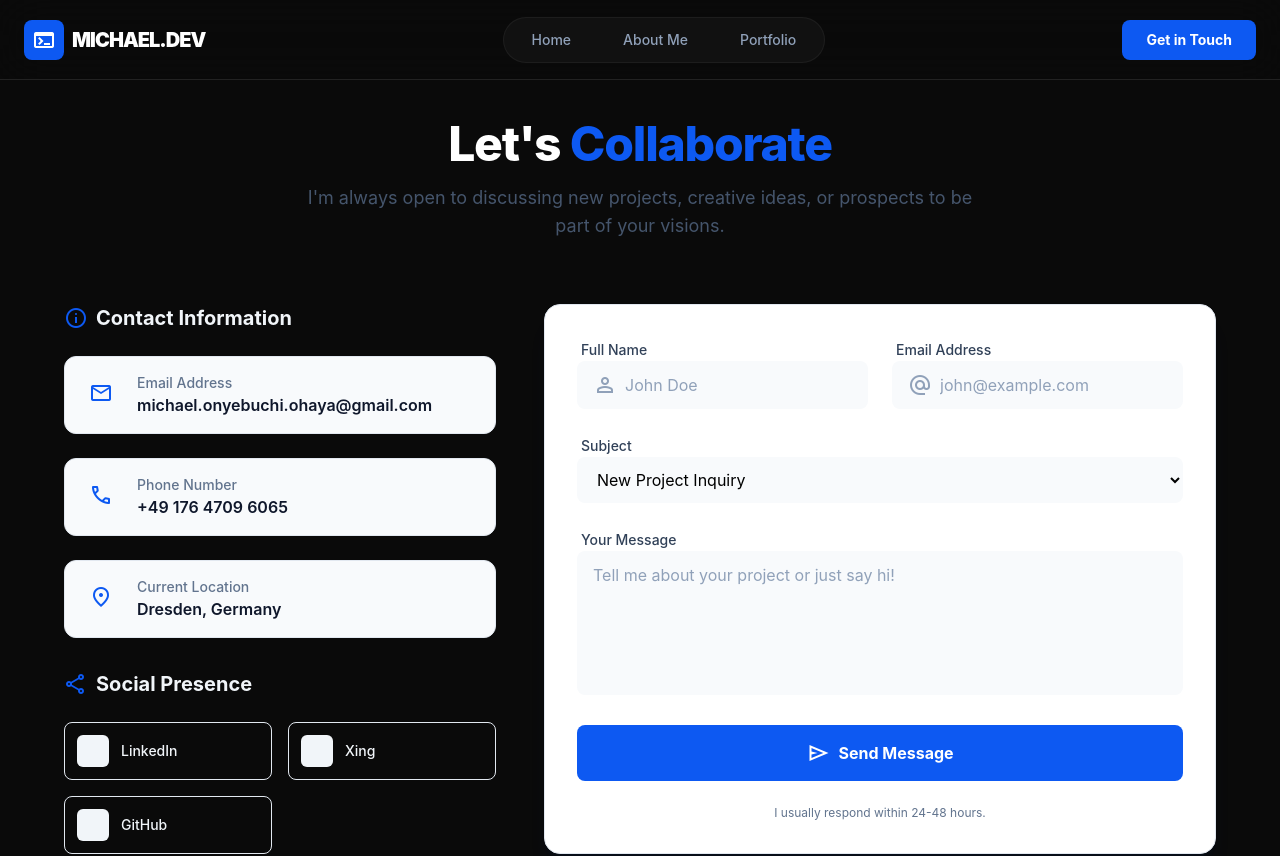
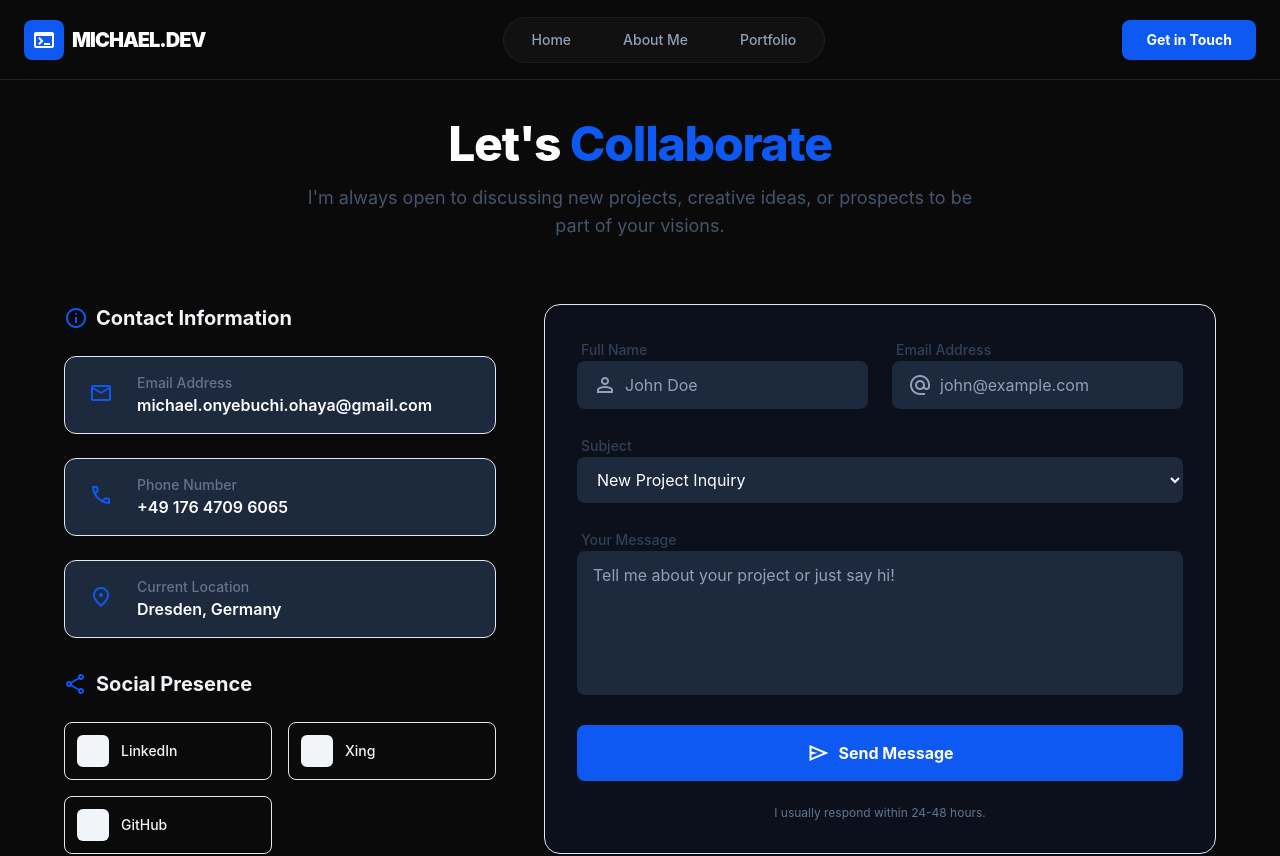
Before and after one commit to Ohaya-Michael/my-portfolio, a React (Vite) app: page /contact in a window 1280 px wide. Shown: the top 856 px of the page. Built offline with nearby package versions, Linux system fonts and the light colour scheme.

Commit message:
Modified components for better user-interface in normal mode

```diff
--- a/src/components/contact/ContactForm.jsx
+++ b/src/components/contact/ContactForm.jsx
@@ -22,7 +22,7 @@ const ContactForm = () => {
 
   if (status === 'success') {
     return (
-      <div className="bg-white dark:bg-slate-900/50 p-12 rounded-2xl border border-slate-200 dark:border-slate-800 text-center space-y-4">
+      <div className="bg-slate-900/50  dark:bg-slate-900/50 p-12 rounded-2xl border border-slate-200 dark:border-slate-800 text-center space-y-4">
         <span className="material-symbols-outlined text-6xl text-green-500">check_circle</span>
         <h3 className="text-2xl font-bold">Message Sent!</h3>
         <p className="text-slate-500">I'll get back to you within 24-48 hours.</p>
@@ -32,7 +32,7 @@ const ContactForm = () => {
   }
 
   return (
-    <div className="bg-white dark:bg-slate-900/50 p-8 rounded-2xl border border-slate-200 dark:border-slate-800 shadow-xl shadow-[#0d59f2]/5">
+    <div className="bg-slate-900/50 dark:bg-slate-900/50 p-8 rounded-2xl border border-slate-200 dark:border-slate-800 shadow-xl shadow-[#0d59f2]/5">
       <form onSubmit={handleSubmit} className="space-y-6">
         <div className="grid md:grid-cols-2 gap-6">
           <Input onChange={(e) => setFormData({...formData, name: e.target.value})} label="Full Name" icon="person" placeholder="John Doe" required />
@@ -41,7 +41,7 @@ const ContactForm = () => {
 
         <div className="space-y-2">
           <label className="text-sm font-medium text-slate-700 dark:text-slate-300 ml-1">Subject</label>
-          <select onChange={(e) => setFormData({...formData, subject: e.target.value})} className="w-full bg-slate-50 dark:bg-slate-800 border-slate-200 dark:border-slate-700 rounded-lg py-3 px-4 focus:ring-2 focus:ring-[#0d59f2] focus:border-transparent outline-none transition-all text-black dark:text-white">
+          <select onChange={(e) => setFormData({...formData, subject: e.target.value})} className="w-full bg-slate-800 dark:bg-slate-800 border-slate-200 dark:border-slate-700 rounded-lg py-3 px-4 focus:ring-2 focus:ring-[#0d59f2] focus:border-transparent outline-none transition-all text-white dark:text-white">
             <option>New Project Inquiry</option>
             <option>General Question</option>
             <option>Speaking Request</option>
--- a/src/components/contact/ContactInfoCard.jsx
+++ b/src/components/contact/ContactInfoCard.jsx
@@ -1,13 +1,13 @@
 import React from 'react';
 
 const ContactInfoCard = ({ icon, label, value }) => (
-  <div className="flex items-start gap-4 p-4 rounded-xl bg-slate-50 bg-[#0d59f2]/5 dark:bg-[#0d59f2]/5 border border-slate-200 dark:border-[#0d59f2]/10">
+  <div className="flex items-start gap-4 p-4 rounded-xl bg-slate-800 bg-[#0d59f2]/5 dark:bg-[#0d59f2]/5 border border-slate-200 dark:border-[#0d59f2]/10">
     <div className="size-10 rounded-lg flex items-center justify-center text-[#0d59f2] shrink-0">
       <span className="material-symbols-outlined">{icon}</span>
     </div>
     <div>
-      <p className="text-sm font-medium text-slate-500 dark:text-slate-400">{label}</p>
-      <p className="text-base font-semibold text-slate-900 dark:text-white">{value}</p>
+      <p className="text-sm font-medium text-slate-400 text-slate-500 dark:text-slate-400">{label}</p>
+      <p className="text-base font-semibold text-white dark:text-white">{value}</p>
     </div>
   </div>
 );
--- a/src/components/contact/InputPage.jsx
+++ b/src/components/contact/InputPage.jsx
@@ -10,7 +10,7 @@ const Input = ({ label, icon, ...props }) => (
         </span>
       )}
       <input
-        className={`w-full bg-slate-50 dark:bg-slate-800 border-slate-200 dark:border-slate-700 rounded-lg py-3 ${icon ? 'pl-12' : 'px-4'} pr-4 focus:ring-2 focus:ring-[#0d59f2] focus:border-transparent outline-none transition-all placeholder:text-slate-400 text-black dark:text-white`}
+        className={`w-full bg-slate-800 dark:bg-slate-800 border-slate-200 dark:border-slate-700 rounded-lg py-3 ${icon ? 'pl-12' : 'px-4'} pr-4 focus:ring-2 focus:ring-[#0d59f2] focus:border-transparent outline-none transition-all placeholder:text-slate-400 text-white dark:text-white`}
         {...props}
       />
     </div>
--- a/src/components/contact/TextArea.jsx
+++ b/src/components/contact/TextArea.jsx
@@ -2,7 +2,7 @@ const TextArea = ({ label, ...props }) => (
   <div className="space-y-2">
     {label && <label className="text-sm font-medium text-slate-700 dark:text-slate-300 ml-1">{label}</label>}
     <textarea
-      className="w-full bg-slate-50 dark:bg-slate-800 border-slate-200 dark:border-slate-700 rounded-lg py-3 px-4 focus:ring-2 focus:ring-[#0d59f2] focus:border-transparent outline-none transition-all resize-none placeholder:text-slate-400 text-black dark:text-white"
+      className="w-full bg-slate-800 dark:bg-slate-800 border-slate-200 dark:border-slate-700 rounded-lg py-3 px-4 focus:ring-2 focus:ring-[#0d59f2] focus:border-transparent outline-none transition-all resize-none placeholder:text-slate-400 text-white dark:text-white"
       rows="5"
       {...props}
     />
```
